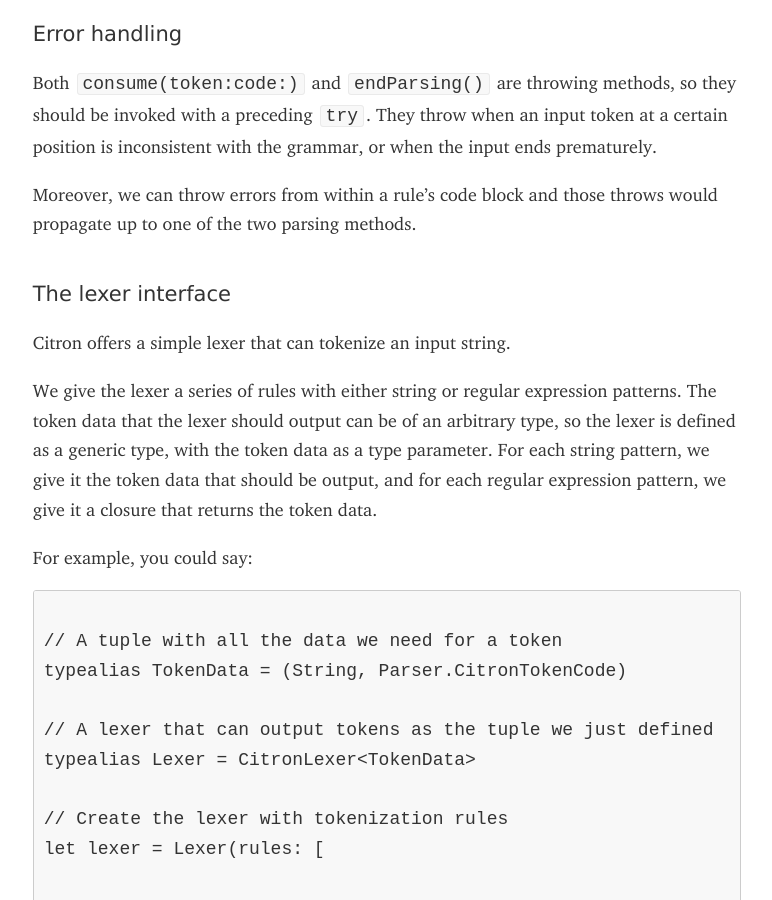
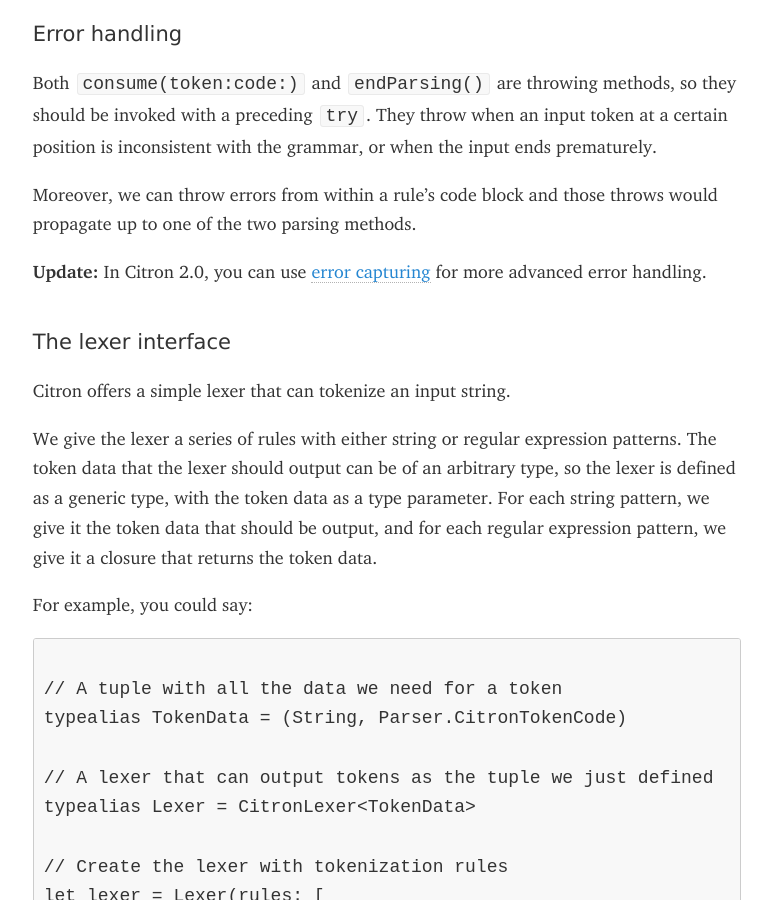
Before and after one commit to roop/roop.github.io, a Jekyll site: the page built from _posts/2017-12-03-introducing-citron.md, in a window 1280 px wide and 900 px high, scrolled down 4664 px. Shown: the whole window, without its empty margins (253-1025 px from the left). Built offline with Jekyll 4.4.1, drawn with Linux system fonts in a browser that asks for light colours; some web fonts are replaced.

Commit message:
Update blog post on Citron

```diff
--- a/_posts/2017-12-03-introducing-citron.md
+++ b/_posts/2017-12-03-introducing-citron.md
@@ -205,6 +205,11 @@
 Moreover, we can throw errors from within a rule's code block and those
 throws would propagate up to one of the two parsing methods.
 
+**Update:** In Citron 2.0, you can use [error capturing] for more
+advanced error handling.
+
+[error capturing]: /citron/error-capturing/
+
 ### The lexer interface
 
 Citron offers a simple lexer that can tokenize an input string.
```
